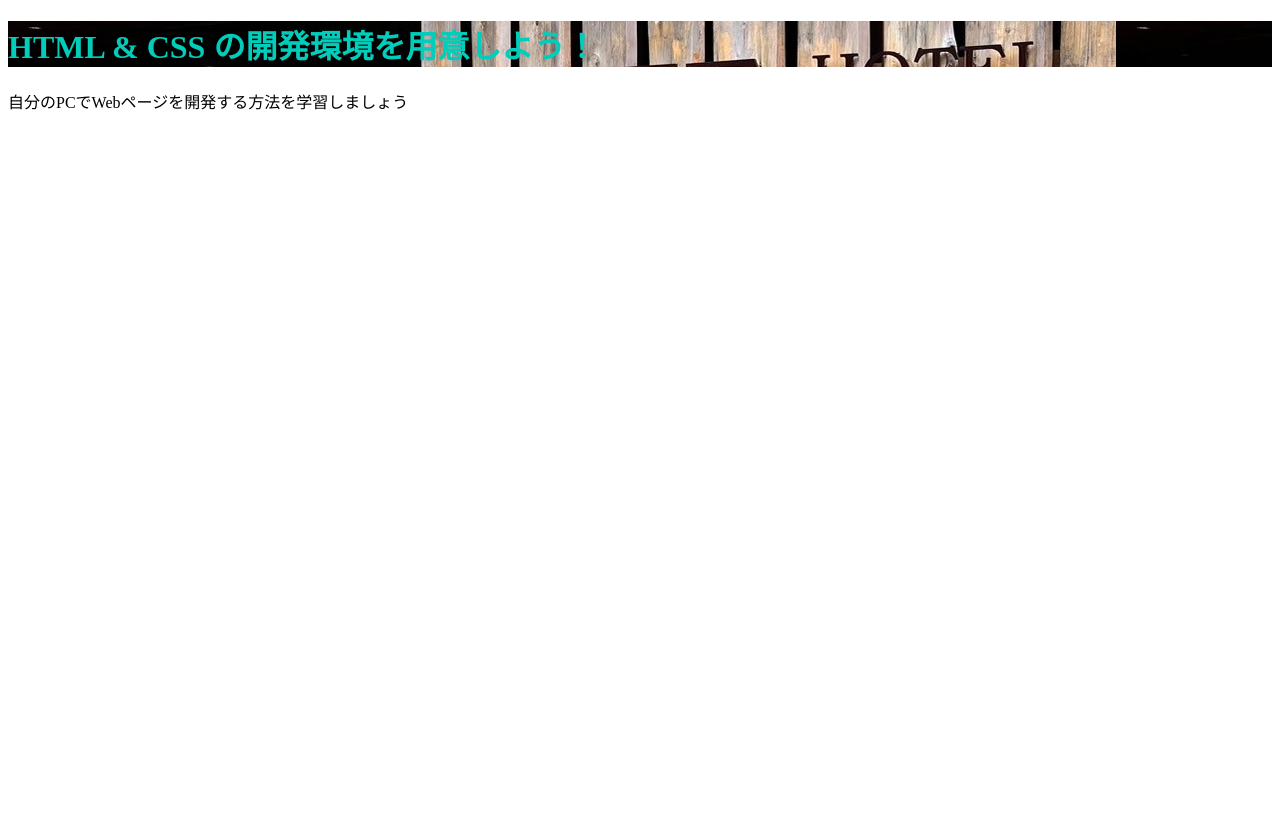
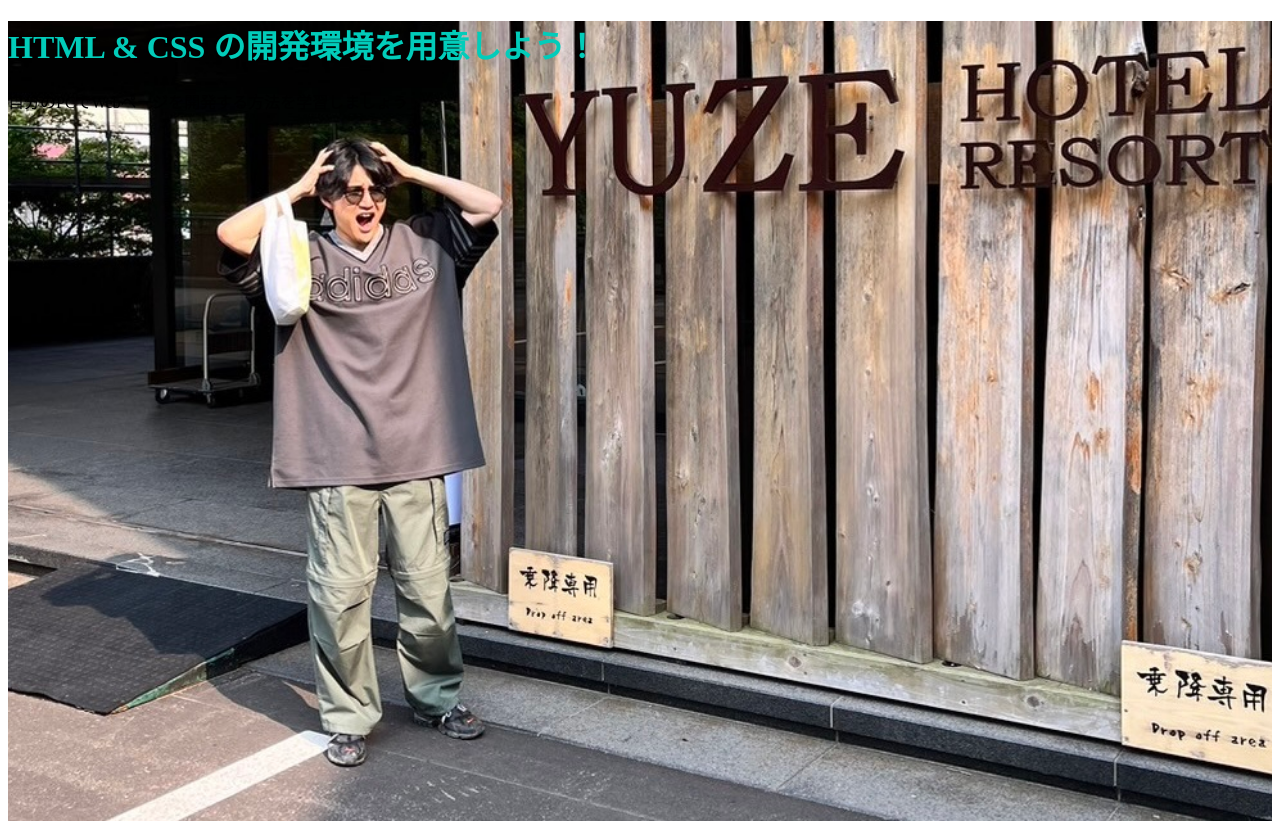
Before and after one commit to ramenumaiwhy/ramenumaiwhy.github.io, a plain HTML site: page index.html in a window 1280 px wide. Before the commit the page ends 800 px from the top, so only its background shows below. Drawn offline with Linux system fonts and the light colour scheme.

Commit message:
Update stylesheet.css

```diff
--- a/stylesheet.css
+++ b/stylesheet.css
@@ -1,4 +1,9 @@
 .title {
     color: #02ccba;
+}
+.main {
     background-image: url(D4A2346C-DA48-4C5F-ACA9-0FBB4CA53174_1_201_a.jpeg);
-  }
+    background-size: cover;
+    background-position: center;
+    height: 100vh;
+}
```
